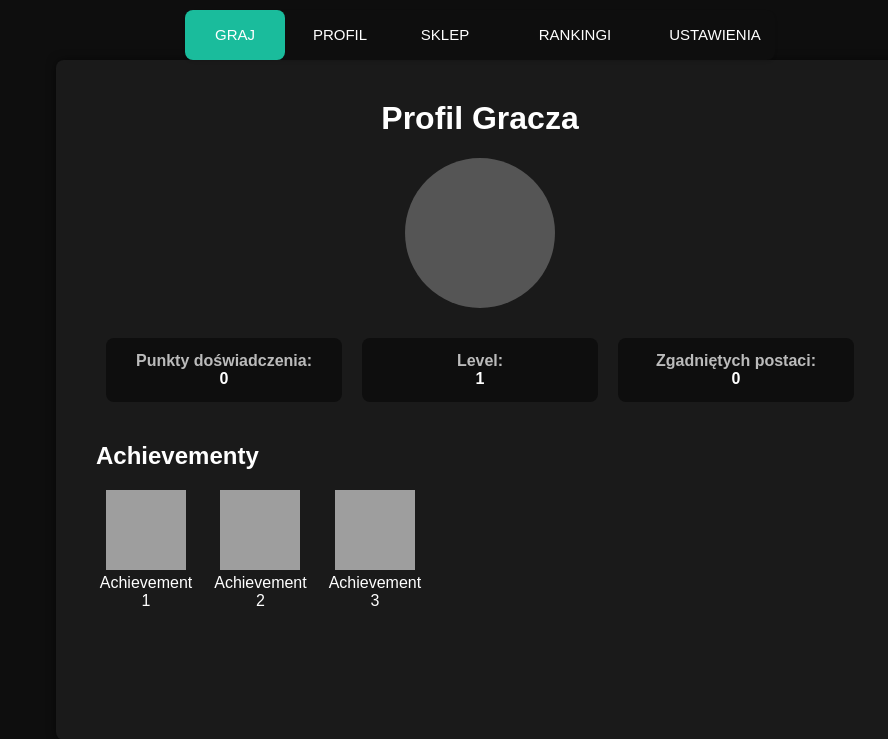
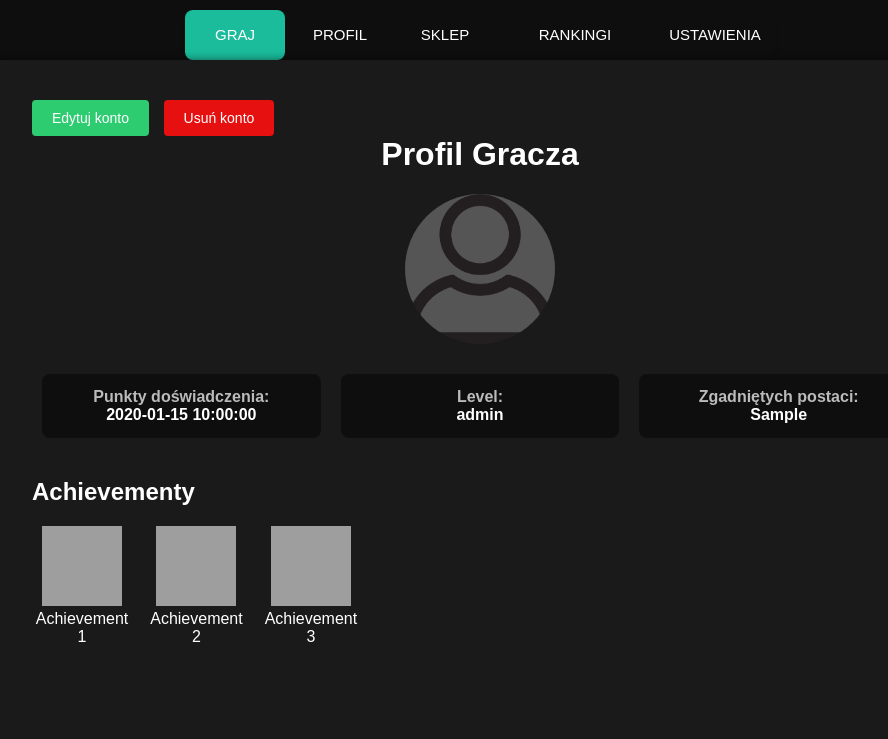
Before and after one commit to Mikison/php_guess_git, a PHP site: page /profile.php in a window 1280 px wide. Shown: the top 739 px of the page, without its empty margins (160-1048 px from the left). Run offline with PHP 8.4, Linux system fonts and the light colour scheme; the visitor is signed in with stand-in values (Sample User, id 1); tables that the repository leaves empty or names only in its code hold one stand-in row (values such as "Sample post"); grey boxes are pictures that could not be loaded.

Commit message:
Almost finished profile.php Example avatars, delete and edit button on profile.php with delete confirm dialog

```diff
--- a/6PROFILE/profile.php
+++ b/6PROFILE/profile.php
@@ -1,5 +1,21 @@
 <?php
+session_start();
+$user_id = $_SESSION['user_id'];
 include "../!NAVBAR/navbar.php";
+include "../connection.php";
+global $conn;
+
+$statment_to_get_stats = $conn->prepare("SELECT all_time_experience_points, level, champion_guessed FROM USERS_LEVELS WHERE user_id = :user_id;");
+$statment_to_get_stats->bindParam(':user_id', $user_id);
+$statment_to_get_stats->execute();
+
+$result = $statment_to_get_stats->fetch(PDO::FETCH_ASSOC);
+
+$all_time_experience_ponts = $result['all_time_experience_points'];
+$level = $result['level'];
+$champion_guessed = $result['champion_guessed'];
+
+
 ?>
 
 <!DOCTYPE html>
@@ -12,20 +28,22 @@ include "../!NAVBAR/navbar.php";
             color: #fff;
             margin: 0;
             padding: 0;
-            height: 100vh; /* Dodana wysokość strony */
-            display: flex; /* Dodane właściwości flexbox */
+            height: 100vh;
+            display: flex;
             justify-content: center;
             align-items: center;
         }
 
         .profile {
-            width: 60%;
+            position: relative;
+            width: 70%;
             height: 600px;
             padding: 40px;
             background-color: #1a1a1a;
             border-radius: 8px;
             box-shadow: 0 0 10px rgba(0, 0, 0, 0.5);
             overflow: auto;
+            user-select: none;
         }
 
         h1 {
@@ -38,6 +56,9 @@ include "../!NAVBAR/navbar.php";
             height: 150px;
             border-radius: 50%;
             margin: 0 auto 20px;
+            background-image: url("avatars/default.png");
+            background-size: cover;
+            background-position: center;
             background-color: #555;
         }
 
@@ -82,10 +103,99 @@ include "../!NAVBAR/navbar.php";
             width: 80px;
             height: 80px;
         }
+
+        .edit-button {
+            display: inline;
+            top: 10px;
+            right: 10px;
+            margin-right: 10px;
+            padding: 10px 20px;
+            background-color: #2ecc71;
+            border: none;
+            border-radius: 4px;
+            color: #fff;
+            font-size: 14px;
+            cursor: pointer;
+        }
+        .delete-button {
+            display: inline;
+            top: 10px;
+            right: 10px;
+            margin-right: 10px;
+            padding: 10px 20px;
+            background-color: #e71010;
+            border: none;
+            border-radius: 4px;
+            color: #fff;
+            font-size: 14px;
+            cursor: pointer;
+        }
+
+        #overlay {
+            position: fixed;
+            top: 0;
+            left: 0;
+            width: 100%;
+            height: 100%;
+            background-color: rgba(0, 0, 0, 0.5);
+            box-shadow: 0 0 10px rgba(0, 0, 0, 0.5);
+            display: none;
+            z-index: 9999;
+        }
+
+        #confirmation-dialog {
+            position: fixed;
+            top: 50%;
+            left: 50%;
+            transform: translate(-50%, -50%);
+            background-color: #0e0e0e;
+
+            padding: 20px;
+            border-radius: 8px;
+            display: none;
+            z-index: 10000;
+        }
+
+        .confirm-delete-button {
+            display: inline;
+            margin-right: 10px;
+            padding: 10px 20px;
+            background-color: #e71010;
+            border: none;
+            border-radius: 4px;
+            color: #fff;
+            font-size: 14px;
+            cursor: pointer;
+        }
+
+        .confirm-cancel-button {
+            display: inline;
+            margin-right: 10px;
+            padding: 10px 20px;
+            background-color: #2ecc71;
+            border: none;
+            border-radius: 4px;
+            color: #fff;
+            font-size: 14px;
+            cursor: pointer;
+        }
+
     </style>
 </head>
+<script src="script.js"></script>
 <body>
 <div class="profile">
+    <button class="edit-button">Edytuj konto</button>
+    <button class="delete-button" onclick="showConfirmationDialog()">Usuń konto</button>
+
+    <div id="overlay" onclick="hideConfirmationDialog()"></div>
+    <div id="confirmation-dialog">
+        <h2>Czy na pewno chcesz usunąć swoje konto?</h2>
+        <p>Ta operacja jest nieodwracalna.</p>
+        <button class="confirm-delete-button" onclick="deleteAccount()">Potwierdź</button>
+        <button class="confirm-cancel-button" onclick="hideConfirmationDialog()">Anuluj</button>
+    </div>
+
     <h1>Profil Gracza</h1>
 
     <div class="avatar"></div>
@@ -93,17 +203,17 @@ include "../!NAVBAR/navbar.php";
     <div class="stats">
         <div class="stats-item">
             <strong>Punkty doświadczenia:</strong><br>
-            <span id="experience">0</span>
+            <span id="experience"><?php echo $all_time_experience_ponts ?></span>
         </div>
 
         <div class="stats-item">
             <strong>Level:</strong><br>
-            <span id="level">1</span>
+            <span id="level"><?php echo $level ?></span>
         </div>
 
         <div class="stats-item">
             <strong>Zgadniętych postaci:</strong><br>
-            <span id="characters">0</span>
+            <span id="characters"><?php echo $champion_guessed ?></span>
         </div>
     </div>
 
@@ -111,7 +221,7 @@ include "../!NAVBAR/navbar.php";
         <h2>Achievementy</h2>
 
         <div class="achievement">
-            <img src="down.png" alt="Achievement 1">
+            <img src="achievement1.jpg" alt="Achievement 1">
             <div>Achievement 1</div>
         </div>
 
--- /dev/null
+++ b/6PROFILE/script.js
@@ -0,0 +1,21 @@
+
+
+function showConfirmationDialog() {
+    var overlay = document.getElementById("overlay");
+    var confirmationDialog = document.getElementById("confirmation-dialog");
+
+    overlay.style.display = "block";
+    confirmationDialog.style.display = "block";
+}
+
+function hideConfirmationDialog() {
+    var overlay = document.getElementById("overlay");
+    var confirmationDialog = document.getElementById("confirmation-dialog");
+
+    overlay.style.display = "none";
+    confirmationDialog.style.display = "none";
+}
+
+function deleteAccount() {
+    window.location.href = "logout.php";
+}
```
Also changed, not shown: 3PLAY/play.php (+5 -3 lines), 6PROFILE/avatars/bober.jpeg (added), 6PROFILE/avatars/default.png (added).
